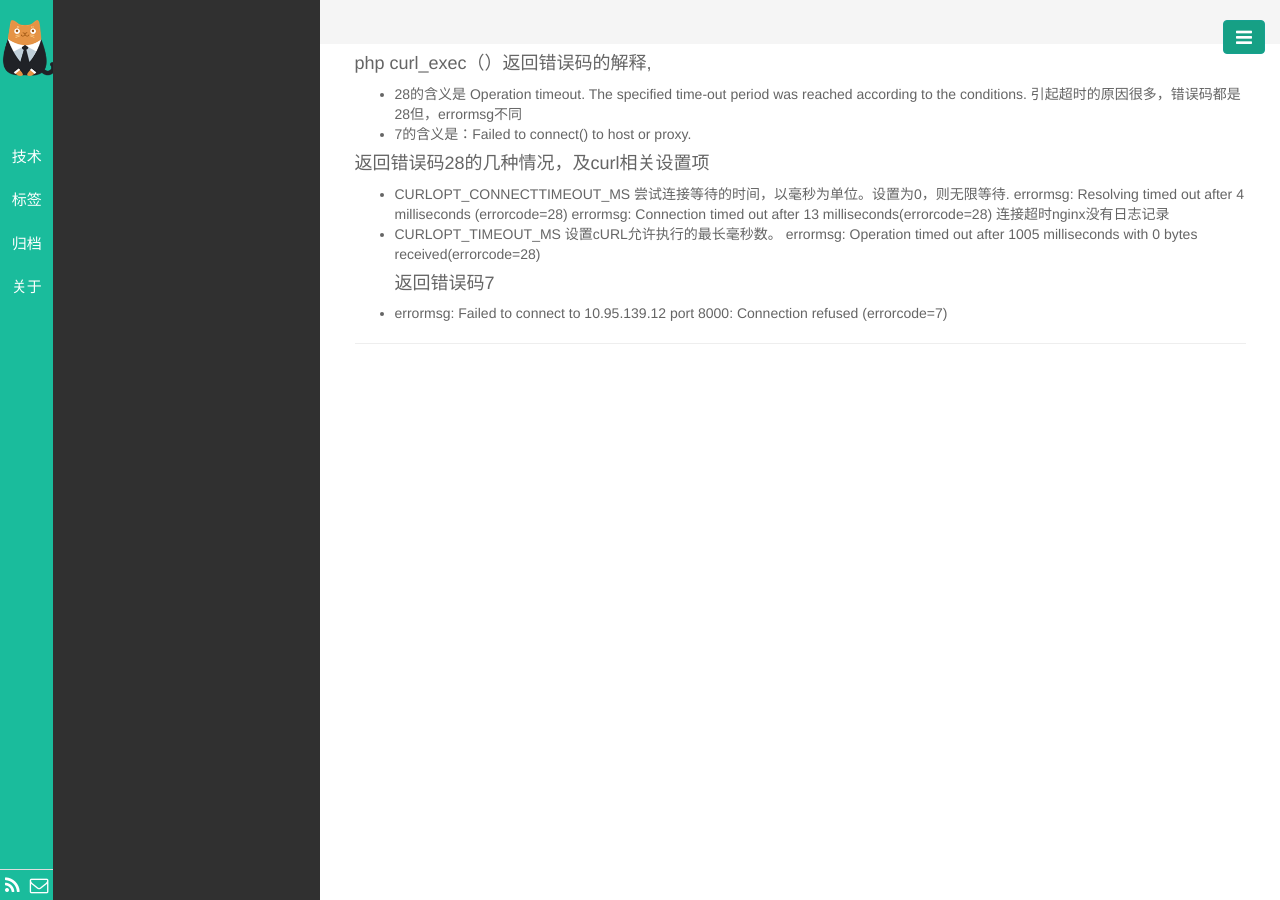
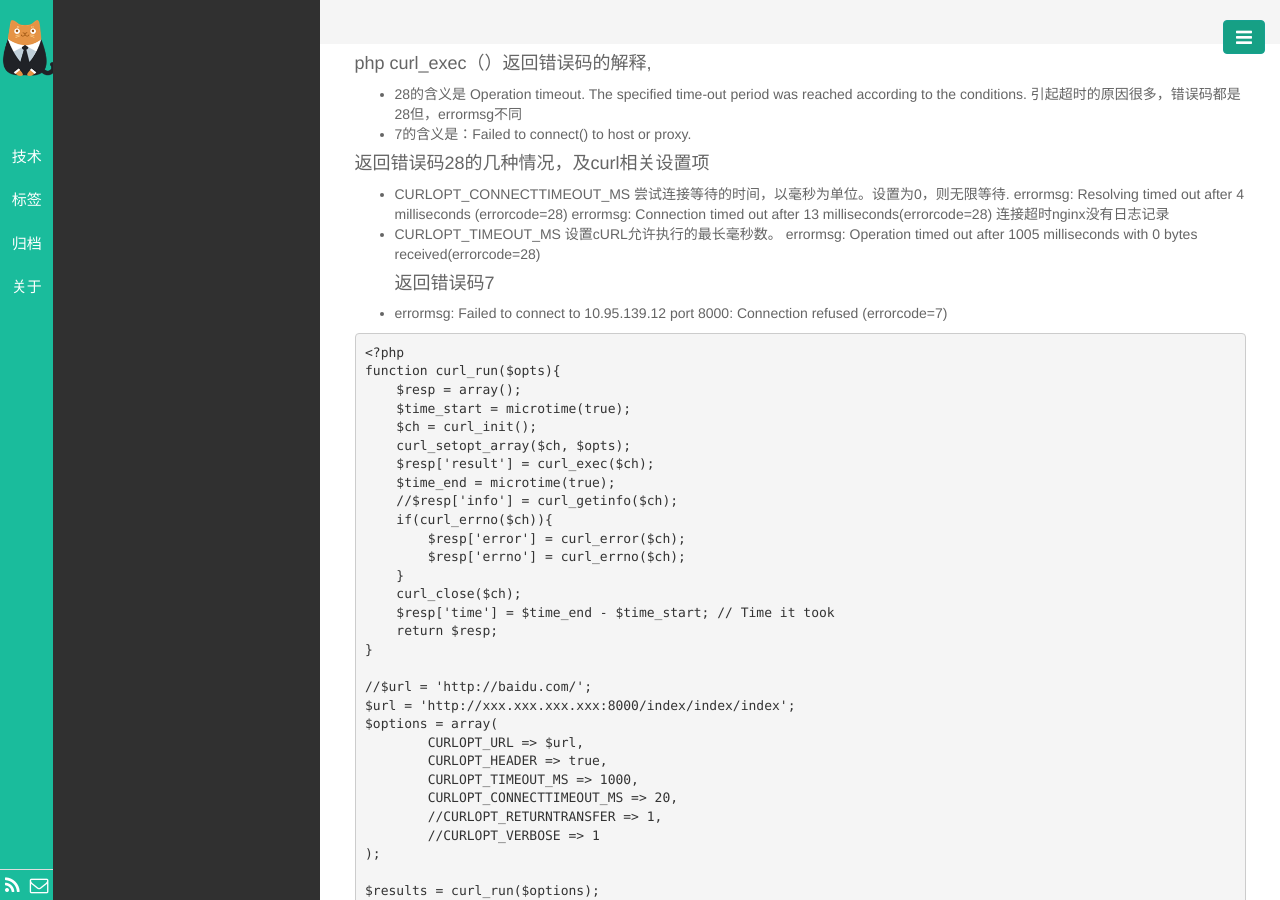
Before and after one commit to codergma/codergma.github.io, a Jekyll site: the page built from note/php/2.curl.md, in a window 1280 px wide. Built offline with Jekyll 4.4.1, drawn with Linux system fonts in a browser that asks for light colours; our own code applies the rules of GitHub Pages for plain Markdown files; Markdown is read by kramdown in place of the engine named in the settings; comment, search, counter and statistics services are not loaded; some of the changed text lies outside the part shown.

Commit message:
Update 2.curl.md

````diff
--- a/note/php/2.curl.md
+++ b/note/php/2.curl.md
@@ -11,3 +11,39 @@
   errormsg: Operation timed out after 1005 milliseconds with 0 bytes received(errorcode=28)
 #### 返回错误码7
 * errormsg: Failed to connect to 10.95.139.12 port 8000: Connection refused (errorcode=7)
+
+
+```
+<?php
+function curl_run($opts){
+    $resp = array();
+    $time_start = microtime(true);
+    $ch = curl_init();
+    curl_setopt_array($ch, $opts);
+    $resp['result'] = curl_exec($ch);
+    $time_end = microtime(true);
+    //$resp['info'] = curl_getinfo($ch);
+    if(curl_errno($ch)){
+	$resp['error'] = curl_error($ch);
+	$resp['errno'] = curl_errno($ch);
+    }
+    curl_close($ch);
+    $resp['time'] = $time_end - $time_start; // Time it took
+    return $resp;
+}
+
+//$url = 'http://baidu.com/';
+$url = 'http://xxx.xxx.xxx.xxx:8000/index/index/index';
+$options = array(
+        CURLOPT_URL => $url,
+        CURLOPT_HEADER => true,
+        CURLOPT_TIMEOUT_MS => 1000,
+        CURLOPT_CONNECTTIMEOUT_MS => 20,
+        //CURLOPT_RETURNTRANSFER => 1,
+        //CURLOPT_VERBOSE => 1
+);
+
+$results = curl_run($options);
+var_dump($results);
+?>
+```
````
